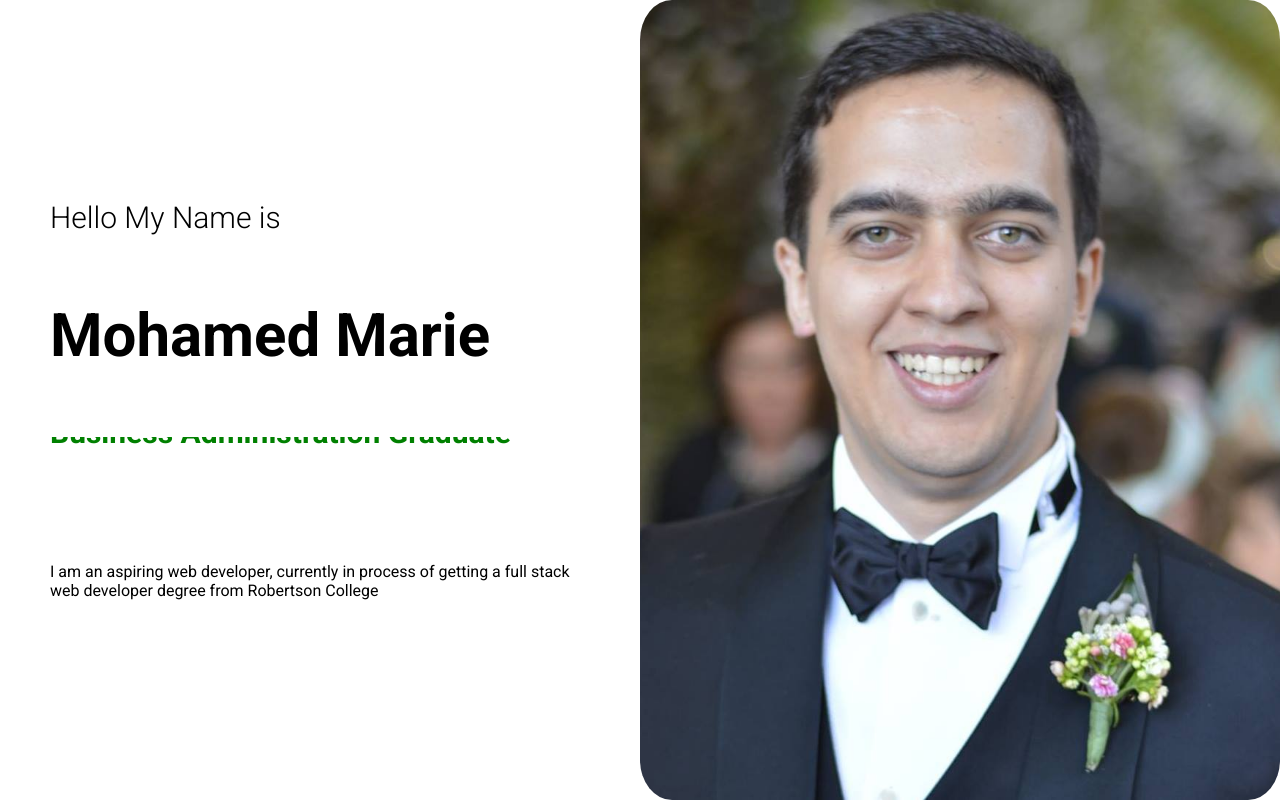
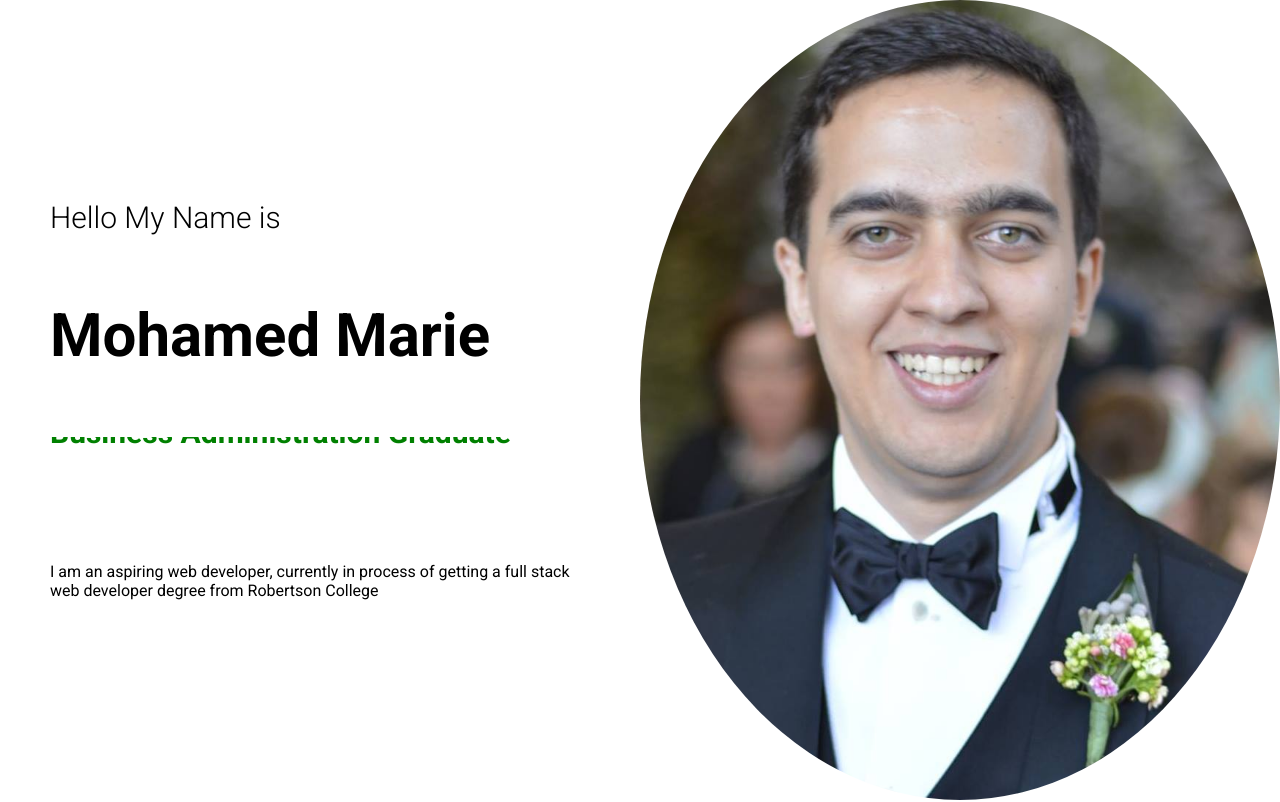
Before and after one commit to mohamedmarie/my-portfolio, a React (Create React App) app: page / in a window 1280 px wide. Shown: the top 802 px of the page. Built offline with nearby package versions, Linux system fonts and the light colour scheme.

Commit message:
changed border radius of image in intro.css

```diff
--- a/src/components/introduction/Intro.css
+++ b/src/components/introduction/Intro.css
@@ -54,7 +54,7 @@
     height: 100%;
     object-fit: cover;
     position: absolute;
-    border-radius: 5%;
+    border-radius: 50%;
 }
 @media(max-width: 500px){
     .intro{
```
